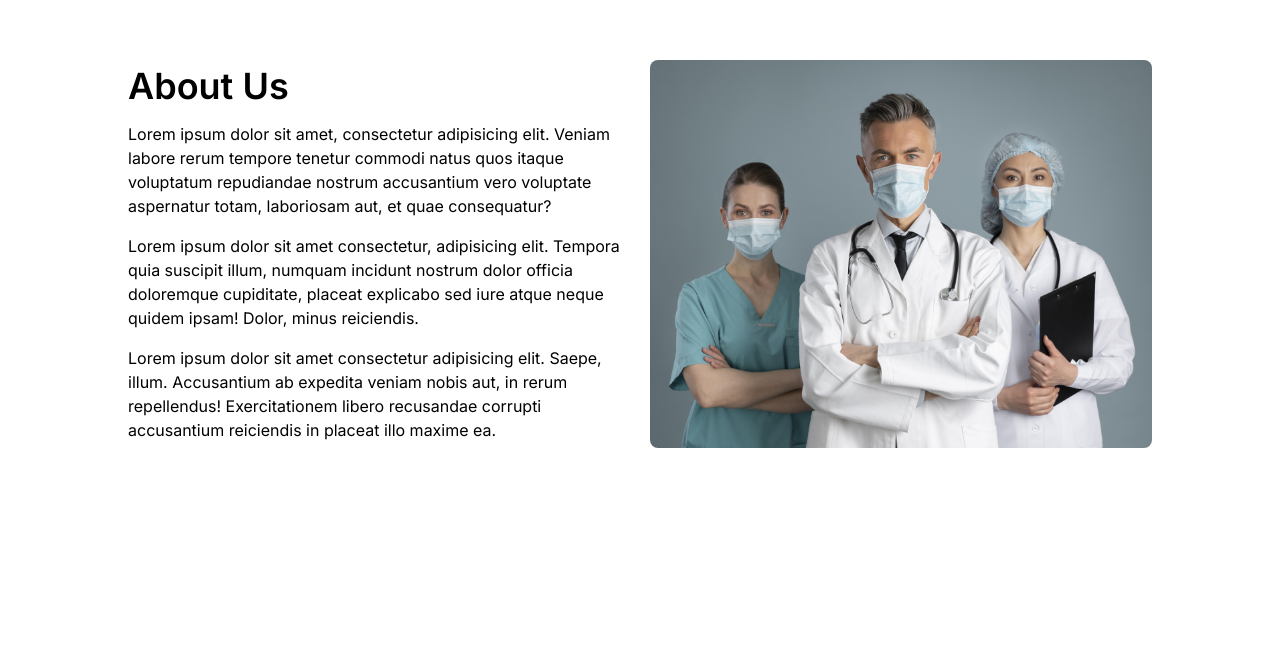
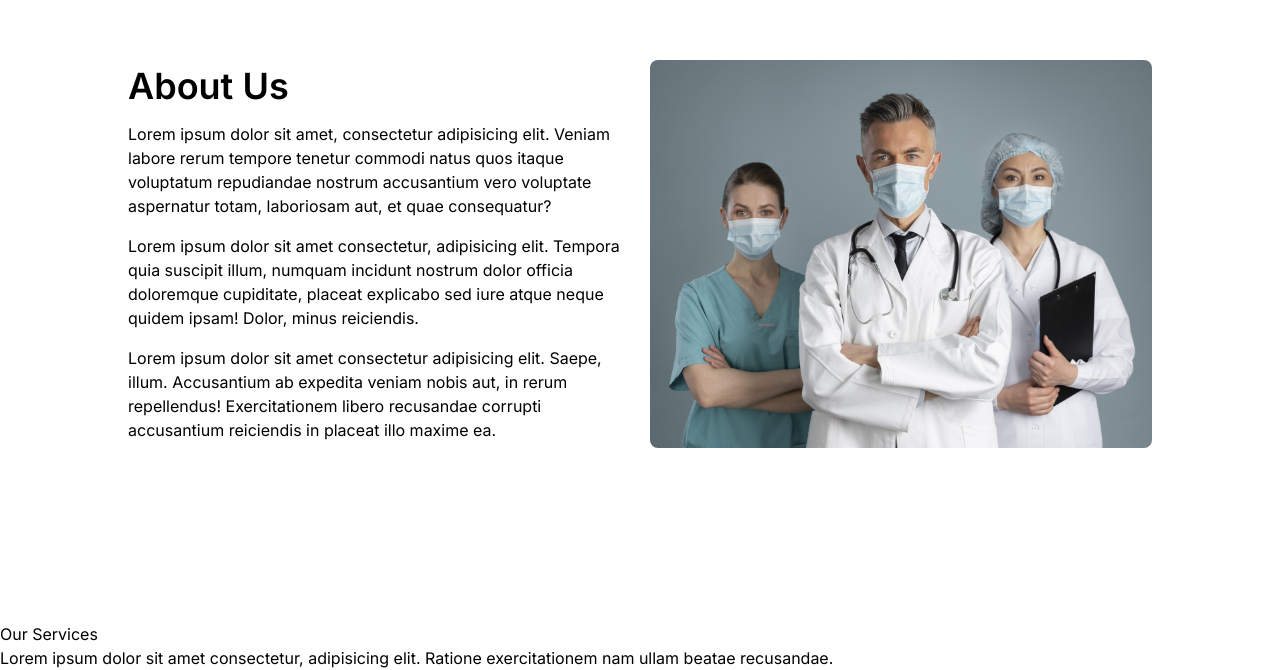
Before and after one commit to Ridwan-09/Wellness-Vista, a React (Vite) app: page / in a window 1280 px wide. Shown: the part 978-1648 px from the top of the page. Before the commit the page ends 1600 px from the top, so only its background shows below. Built offline with nearby package versions, Linux system fonts and the light colour scheme.

Commit message:
first commit

```diff
--- a/src/App.jsx
+++ b/src/App.jsx
@@ -2,6 +2,7 @@ import React from 'react';
 import Navbar from './components/Navbar';
 import Home from './components/Home';
 import About from './components/About';
+import Services from './components/Services';
 
 const App = () => {
   return (
@@ -16,6 +17,10 @@ const App = () => {
         <div id='about'>
           <About></About>
         </div>
+
+        <div id='services'>
+          <Services></Services>
+        </div>
       </main>
 
     </div>
--- /dev/null
+++ b/src/components/Services.jsx
@@ -0,0 +1,16 @@
+import React from 'react';
+
+const Services = () => {
+    return (
+        <div>
+            <div>
+                <div>
+                    <h1>Our Services</h1>
+                    <p>Lorem ipsum dolor sit amet consectetur, adipisicing elit. Ratione exercitationem nam ullam beatae recusandae.</p>
+                </div>
+            </div>
+        </div>
+    );
+};
+
+export default Services;
```
